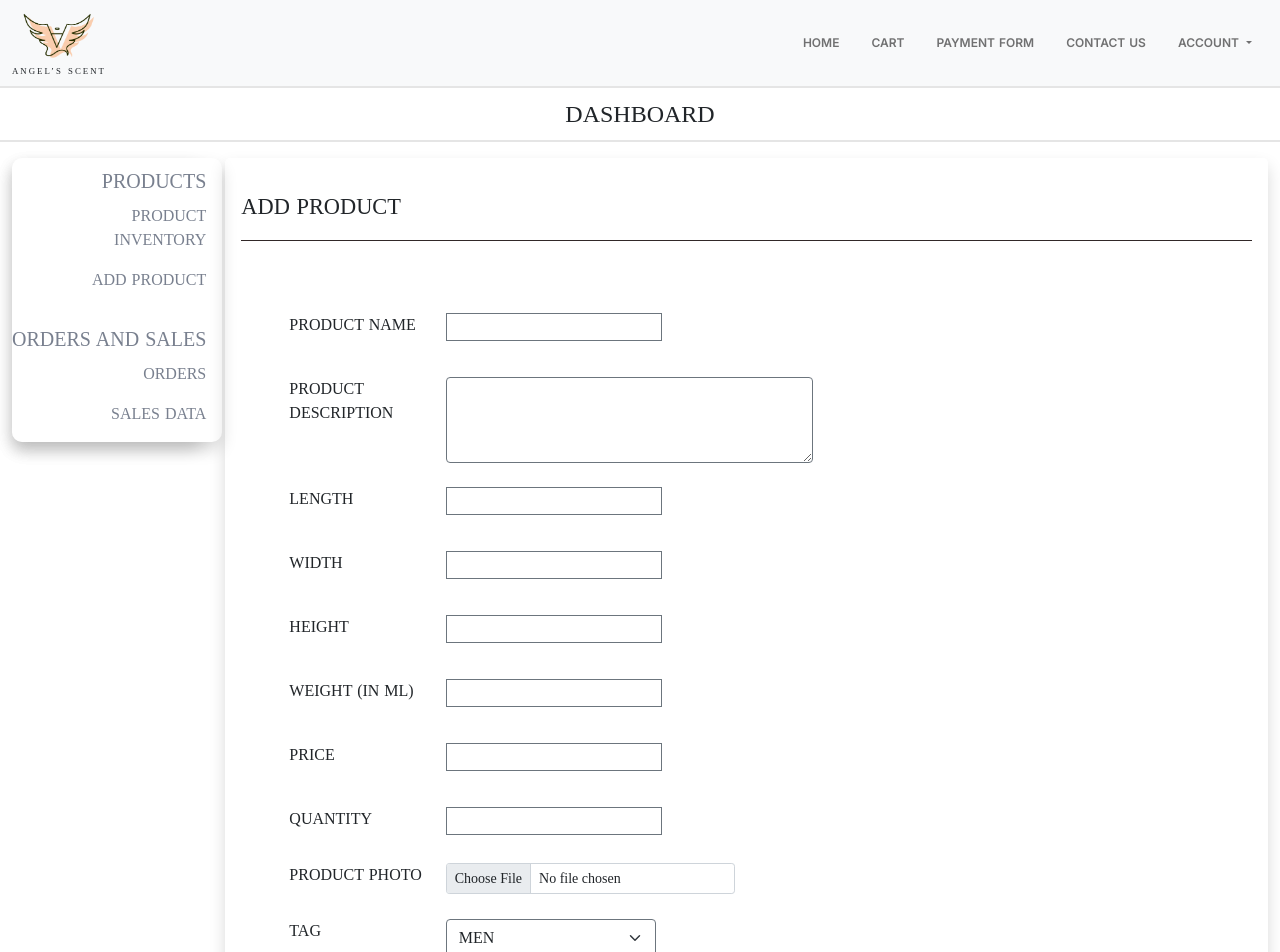
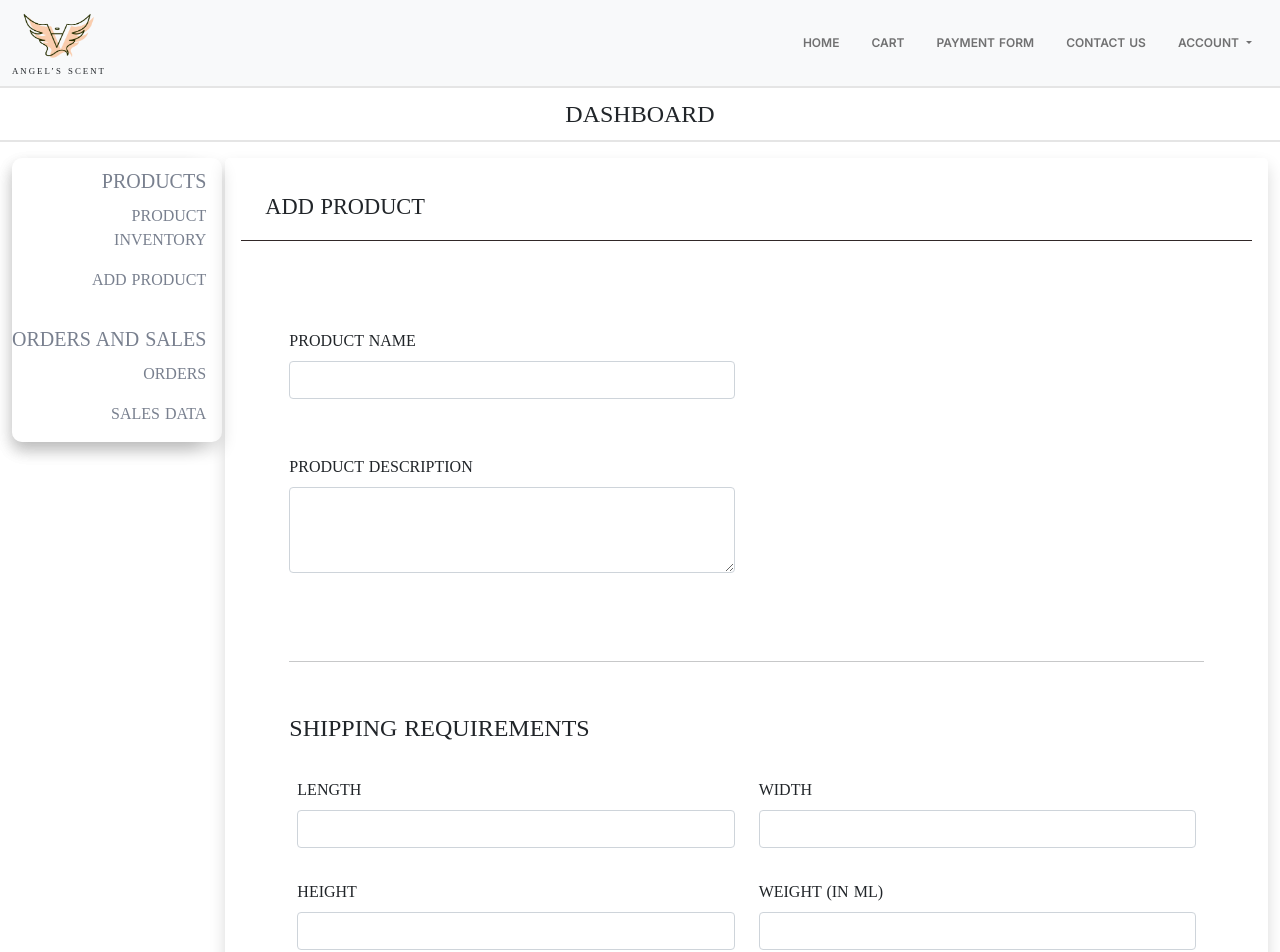
Before and after one commit to gtopacio/angelsscent, a Nuxt app: page /dashboard/addproduct in a window 1280 px wide. Shown: the top 952 px of the page. Built offline with nearby package versions, Linux system fonts and the light colour scheme; a web font is replaced by a local one.

Commit message:
UI Redesign
1. Redesigned Edit Product modal
2. Redesigned Add Product page

```diff
--- a/components/EditProduct.vue
+++ b/components/EditProduct.vue
@@ -5,6 +5,14 @@
             <div class="modal-content round">
                 <form @submit="submit">
                     <div class="container-fluid text-start d-flex flex-column regular text-uppercase p-5 w-100 bg">
+
+                        <div class="small text-uppercase">
+                        <legend class="my-8">Edit Product</legend>
+                        </div>
+                        <hr class="my-1">
+
+                        <br><br>
+
                         <div class="row">
                             <div class="col-sm-3">
                                 <p>Product Photo</p>
@@ -18,7 +26,7 @@
                                 <p>Product Name</p>
                             </div>
                             <div class="col-sm-9">
-                                <input v-model="name" class="w-75 border border-secondary" type="text" required>
+                                <input v-model="name" class="form-control" type="text" required>
                             </div>
                         </div>
                         <div class="row mt-3 pt-2">
@@ -26,91 +34,93 @@
                                 <p>Product Description</p>
                             </div>
                             <div class="col-sm-9">
-                                <textarea v-model="description" class="form-control border border-secondary" rows="3"></textarea>
+                                <textarea v-model="description" class="form-control" rows="3"></textarea>
                             </div>
                         </div>
-                        <div class="row mt-3 pt-2">
-                            <div class="col-sm-3">
-                                <p>Length</p>
+
+
+                        <div class="small text-uppercase py-2">
+                        <legend class="my-3">Shipping Requirements</legend>
                         </div>
-                            <div class="col-sm-9">
-                                <input v-model="length" class="w-75 border border-secondary" type="number" min="1" required>
+                        <hr class="my-1">
+
+                        <div class="row px-2">
+                            <div class="col-sm-6 my-3">
+                                <label for="length" class="form-label">Length</label>
+                                <input v-model="length" class="form-control" type="number" min="1" required>
+                            </div>
+
+                            <div class="col-sm-6 my-3">
+                                <label for="width" class="form-label">Width</label>
+                                <input v-model="width" class="form-control" type="number" min="1" required>
                             </div>
                         </div>
-                        <div class="row mt-3 pt-2">
-                            <div class="col-sm-3">
-                                <p>Width</p>
+
+                        <div class="row px-2">
+                            <div class="col-sm-6 my-3">
+                                <label for="height" class="form-label">Height</label>
+                                <input v-model="height" class="form-control" type="number" min="1" required>
                             </div>
-                            <div class="col-sm-9">
-                                <input v-model="width" class="w-75 border border-secondary" type="number" min="1" required>
+
+                            <div class="col-sm-6 my-3">
+                                <label for="weight" class="form-label">Weight (in ML)</label>
+                                <input v-model="weight" class="form-control" type="number" min="1" required>
                             </div>
                         </div>
-                        <div class="row mt-3 pt-2">
-                            <div class="col-sm-3">
-                                <p>Height</p>
+
+                        <div class="small text-uppercase py-2">
+                        <legend class="my-3">Listing Requirements</legend>
                         </div>
-                            <div class="col-sm-9">
-                                <input v-model="height" class="w-75 border border-secondary" type="number" min="1" required>
+                        <hr class="my-1">
+
+                        <div class="row px-2">
+                            <div class="col-sm-6 my-3">
+                                <label for="price" class="form-label">Price</label>
+                                <input v-model="price" class="form-control" type="number"  min="1" required>
+                            </div>
+
+                            <div class="col-sm-6 my-3">
+                                <label for="qty" class="form-label">Quantity</label>
+                                <input v-model="qty" class="form-control" type="number" min="0" required>
                             </div>
                         </div>
-                        <div class="row mt-3 pt-2">
-                            <div class="col-sm-3">
-                                <p>Weight (In ml)</p>
-                            </div>
-                            <div class="col-sm-9">
-                                <input v-model="weight" class="w-75 border border-secondary" type="number" min="1" required>
-                            </div>
-                        </div>
-                        <div class="row mt-3 pt-2">
-                            <div class="col-sm-3">
-                                <p>Price</p>
-                            </div>
-                            <div class="col-sm-9">
-                                <input v-model="price" class="w-75 border border-secondary" type="number"  min="1" required>
-                            </div>
-                        </div>
-                        <div class="row mt-3 pt-2">
-                            <div class="col-sm-3">
-                                <p>Quantity</p>
-                            </div>
-                            <div class="col-sm-9">
-                                <input v-model="qty" class="w-75 border border-secondary" type="number" min="0" required>
-                            </div>
-                        </div>
-                        <div class="row mt-3 pt-2">
-                            <div class="col-sm-3">
-                                <p>Status</p>
-                            </div>
-                            <div v-if="display == 'listed'" class="col-sm-3">
-                                <select :id="'displayoption'+id" class="form-select border border-secondary">
+
+                        <div class="row px-2">
+                            <div class="col-sm-6 my-3">
+                                <label for="displayoption" class="form-label">Status</label>
+                                <div v-if="display == 'listed'" class="col-sm-12">
+                                    <select :id="'displayoption'+id" class="form-select">
                                         <option value="1" selected >LISTED</option>
                                         <option value="2" >HIDDEN</option>
                                     </select>
                                 </div>
-                            <div v-if="display == 'hidden'" class="col-sm-3">
-                                <select :id="'displayoption'+id" class="form-select border border-secondary">
+                                <div v-if="display == 'hidden'" class="col-sm-12">
+                                    <select :id="'displayoption'+id" class="form-select">
                                         <option value="1"  >LISTED</option>
                                         <option value="2" selected>HIDDEN</option>
                                     </select>
                                 </div>
                             </div>
-                        <div class="row mt-3 pt-2">
-                            <div class="col-sm-3">
-                                <p>Tag</p>
-                            </div>
-                            <div v-if="tag == 'men'" class="col-sm-3">
-                                <select :id="'tagoption'+id" class="form-select border border-secondary">
+
+                            <div class="col-sm-6 my-3">
+                                <label for="tagoption" class="form-label">Tag</label>
+                                <div v-if="tag == 'men'" class="col-sm-12">
+                                    <select :id="'tagoption'+id" class="form-select">
                                         <option value="1" selected>MEN</option>
                                         <option value="2" >WOMEN</option>
                                     </select>
                                 </div>
-                            <div v-if="tag == 'women'" class="col-sm-3">
-                                <select :id="'tagoption'+id" class="form-select border border-secondary">
+                                <div v-if="tag == 'women'" class="col-sm-12">
+                                    <select :id="'tagoption'+id" class="form-select">
                                         <option value="1">MEN</option>
                                         <option value="2" select>WOMEN</option>
                                     </select>
                                 </div>
                             </div>
+                        </div>
+
+
+
                         <!-- <div class="row mt-3 pt-2">
                             <div class="col-sm-3">
                                 <p>Tag</p>
--- a/pages/dashboard/addproduct.vue
+++ b/pages/dashboard/addproduct.vue
@@ -9,109 +9,102 @@
                 <DashboardNavbar />
                 <div class="col-10">
                     <div class="shadow container-fluid data-bg p-3 rounded-3">
-                        <div class="section-title medium text-uppercase py-3">
+                        <div class="section-title medium text-uppercase py-3 px-4">
                             Add Product
                         </div>
                         <div id="content" class="container-fluid d-flex flex-column regular text-uppercase p-5 w-100 bg justify-content-center">
                             <form ref="productForm" action="" @submit="submit">
                                 <div class="row mt-3 pt-2 d-flex">
-                                    <div class="col-sm-2">
-                                        <p>Product Name</p>
+                                    <div class="col-sm-6 my-3">
+                                        <label for="productName" class="form-label">Product Name</label>
+                                        <input v-model="name" class="form-control" type="text" id="productName" required>
                                     </div>
-                                    <div class="col-sm-4">
-                                        <input v-model="name" class="w-75 border border-secondary" type="text" id="productName" required>
+                                </div>
+
+                                <div class="row mt-3 pt-2">
+
+                                    <div class="col-sm-6 my-3">
+                                        <label for="length" class="form-label">Product Description</label>
+                                        <textarea v-model="description" id="productDesc" class="form-control" rows="3" required></textarea>
                                     </div>
-                                    <div class="col-sm-6"></div>
+
                                 </div>
-                                <div class="row mt-3 pt-2">
-                                    <div class="col-sm-2">
-                                        <p>Product Description</p>
+                    <br><br>
+                    <hr class="my-4">
+
+                    <div class="small text-uppercase py-2">
+                        <legend class="my-3">Shipping Requirements</legend>
+                    </div>
+
+                                <div class="row px-2">
+                                    <div class="col-sm-6 my-3">
+                                        <label for="length" class="form-label">Length</label>
+                                        <input v-model="length" class="form-control" type="number" id="length" min="1" required>
                                     </div>
-                                    <div class="col-sm-5">
-                                        <textarea v-model="description" id="productDesc" class="form-control border border-secondary" rows="3" required></textarea>
+
+                                    <div class="col-sm-6 my-3">
+                                        <label for="width" class="form-label">Width</label>
+                                        <input v-model="width" class="form-control" type="number" id="width" min="1" required>
                                     </div>
-                                    <div class="col-sm-5"></div>
                                 </div>
-                                <div class="row mt-3 pt-2">
-                                    <div class="col-sm-2">
-                                        <p>Length</p>
+
+
+                                <div class="row px-2">
+                                    <div class="col-sm-6 my-3">
+                                        <label for="height" class="form-label">Height</label>
+                                        <input v-model="height" class="form-control" type="number" id="height" min="1" required>
                                     </div>
-                                    <div class="col-sm-4">
-                                        <input v-model="length" class="w-75 border border-secondary" type="number" id="length" min="1" required>
+
+                                    <div class="col-sm-6 my-3">
+                                        <label for="weight" class="form-label">Weight (in ML)</label>
+                                        <input v-model="weight" class="form-control" type="number" id="weight" min="1" required>
                                     </div>
-                                    <div class="col-sm-6"></div>
                                 </div>
-                                <div class="row mt-3 pt-2">
-                                    <div class="col-sm-2">
-                                        <p>Width</p>
+
+                    <br><br>
+                    <hr class="my-4">
+
+                    <div class="small text-uppercase py-2">
+                        <legend class="my-3">Listing Requirements</legend>
+                    </div>
+
+
+                            <div class="row px-2">
+                                    <div class="col-sm-6 my-3">
+                                        <label for="price" class="form-label">Price</label>
+                                        <input v-model="price" class="form-control" type="number" id="price" min="1" required>
                                     </div>
-                                    <div class="col-sm-4">
-                                        <input v-model="width" class="w-75 border border-secondary" type="number" id="width" min="1" required>
+
+                                    <div class="col-sm-6 my-3">
+                                        <label for="quantity" class="form-label">Quantity</label>
+                                        <input v-model="qty" class="form-control" type="number" id="quantity" min="1" required>
                                     </div>
-                                    <div class="col-sm-6"></div>
-                                </div>
-                                <div class="row mt-3 pt-2">
-                                    <div class="col-sm-2">
-                                        <p>Height</p>
-                                    </div>
-                                    <div class="col-sm-4">
-                                        <input v-model="height" class="w-75 border border-secondary" type="number" id="height" min="1" required>
-                                    </div>
-                                    <div class="col-sm-6"></div>
-                                </div>
-                                <div class="row mt-3 pt-2">
-                                    <div class="col-sm-2">
-                                        <p>Weight (In ml)</p>
-                                    </div>
-                                    <div class="col-sm-4">
-                                        <input v-model="weight" class="w-75 border border-secondary" type="number" id="weight" min="1" required>
-                                    </div>
-                                    <div class="col-sm-6"></div>
-                                </div>
-                                <div class="row mt-3 pt-2">
-                                    <div class="col-sm-2">
-                                        <p>Price</p>
-                                    </div>
-                                    <div class="col-sm-4">
-                                        <input v-model="price" class="w-75 border border-secondary" type="number" id="price" min="1" required>
-                                    </div>
-                                    <div class="col-sm-6"></div>
-                                </div>
-                                <div class="row mt-3 pt-2">
-                                    <div class="col-sm-2">
-                                        <p>Quantity</p>
-                                    </div>
-                                    <div class="col-sm-4">
-                                        <input v-model="qty" class="w-75 border border-secondary" type="number" id="quantity" min="1" required>
-                                    </div>
-                                    <div class="col-sm-6"></div>
-                                </div>
-                                <div class="row mt-3">
-                                    <div class="col-sm-2">
-                                        <p>Product Photo</p>
-                                    </div>
-                                    <div class="col-sm-4">
+                            </div>
+
+                            <div class="row px-2">
+                                    <div class="col-sm-6 my-3">
+                                        <label for="formFile" class="form-label">Product Photo</label>
                                         <input class="form-control form-control-sm" type="file" @change="uploadImage" id="formFile" accept="image/png, image/gif, image/jpeg" required>
                                     </div>
-                                    <div class="col-sm-6"></div>
-                                </div>
-                                <div class="row mt-3 mb-4">
-                                     <div class="col-sm-2">
-                                        <p>Tag</p>
-                                    </div>
-                                    <div class="col-sm-3">
-                                        <select id="tagoption" class="form-select border border-secondary">
+
+                                    <div class="col-sm-6 my-3">
+                                        <label for="tagoption" class="form-label">Tag</label>
+                                        <select id="tagoption" class="form-select ">
                                             <option value="1">MEN</option>
                                             <option value="2">WOMEN</option>
                                         </select>
+
+
                                     </div>
-                                </div>
+                            </div>
+
+                                <br><br>
                                 <div class="row" mt-3>
-                                    <div class="col-sm-4"></div>
-                                    <div class="col-sm-4">
-                                        <button type="submit" class="btn w-75 pt py-2 px-3 text-uppercase" id = "submit">Add product</button>
+                                    <div class="col-sm-12"></div>
+                                    <div class="col-sm-12">
+                                        <button type="submit" class="btn w-100 pt py-2 px-3 text-uppercase" id = "submit">Add product</button>
                                     </div>
-                                    <div class="col-sm-4"></div>
+                                    <div class="col-sm-12"></div>
                                 </div>
                             </form>
                         </div>
```
Also changed, not shown: pages/contact.vue (+24 -8 lines), 1 other file (tests, documents, lock files or other folders). Lines whose indentation alone changed are shown as unchanged.
